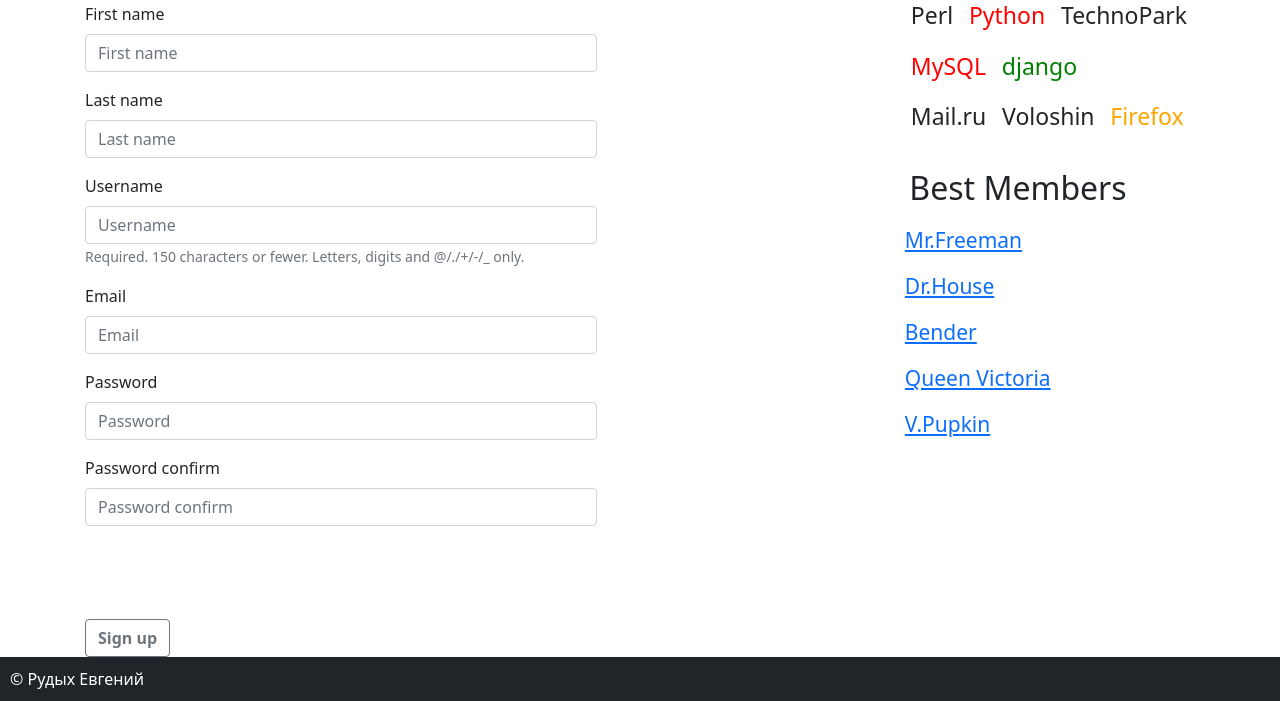
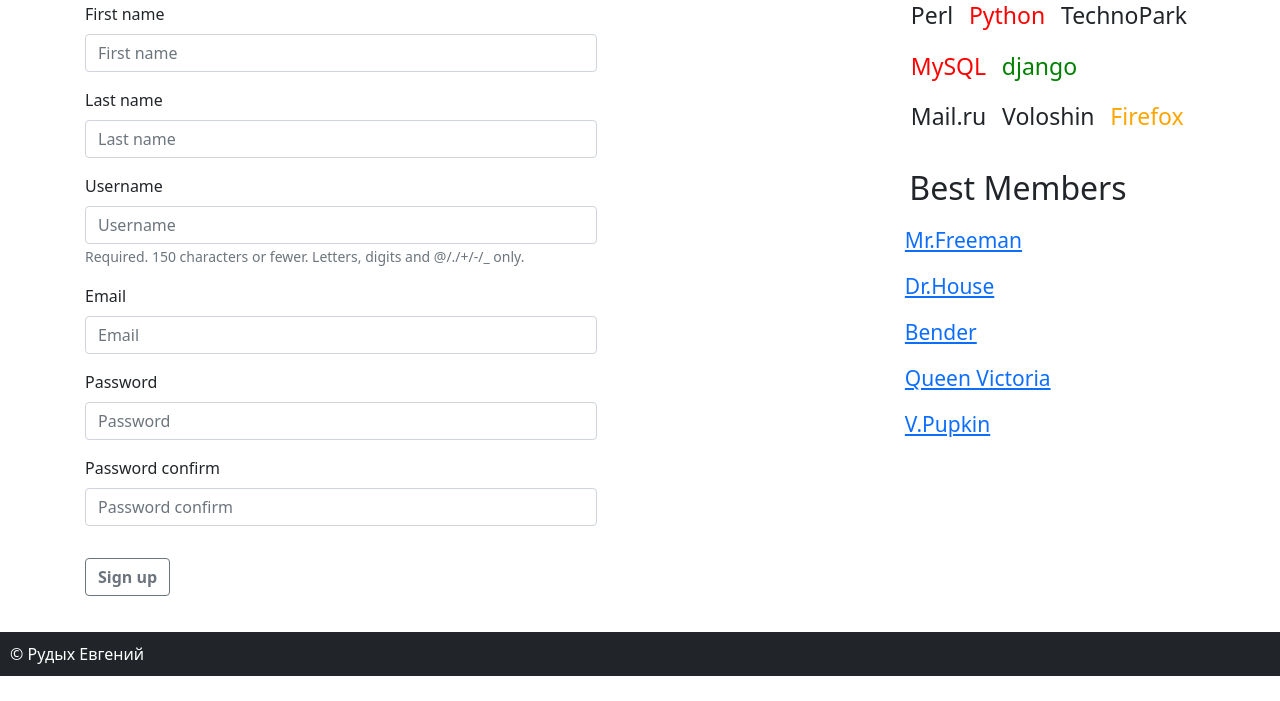
Before and after one commit to Lyalyashechka/askMeRudukh_tp_web_1_sem, a Django app: page /registration/ in a window 1280 px wide. Shown: the part 128-829 px from the top of the page. After the commit the page ends 804 px from the top, so only its background shows below. Run offline with Django 3.2, Linux system fonts and the light colour scheme; some libraries are stand-ins or nearby versions.

Commit message:
fix footer margin

```diff
--- a/app/forms.py
+++ b/app/forms.py
@@ -11,8 +11,8 @@
     first_name = forms.CharField()
     last_name = forms.CharField()
     email = forms.EmailField()
-    password = forms.CharField()
-    password_confirm = forms.CharField()
+    password = forms.CharField(widget=forms.PasswordInput())
+    password_confirm = forms.CharField(widget=forms.PasswordInput())
 
     class Meta:
         model = User
--- a/app/views.py
+++ b/app/views.py
@@ -65,8 +65,6 @@
             user.save()
             auth.login(request, user)
             return redirect('/')
-        else:
-            errors += form.errors
     return render(request, 'registration.html', {'form': form, 'error_message': errors})
 
 def logout(request):
--- a/static/css/registrtion.css
+++ b/static/css/registrtion.css
@@ -16,7 +16,7 @@
 }
 
 .form_log {
-	margin-top: 15%;
+	margin-top: 3%;
 }
 
 .logs {
```
